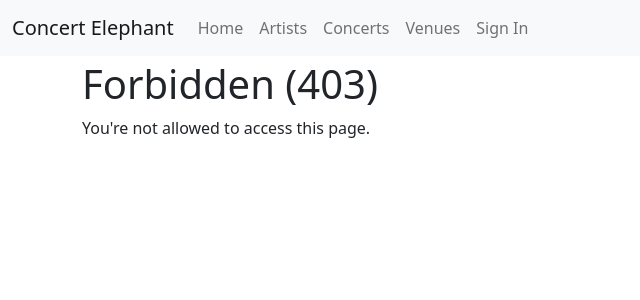
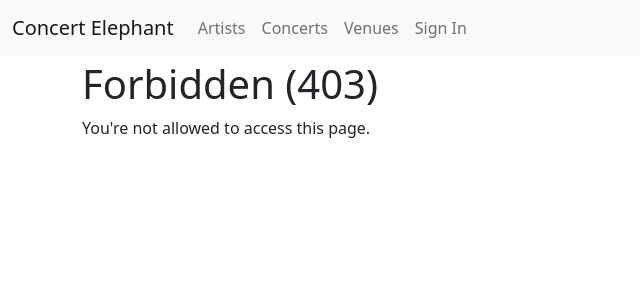
Before and after one commit to soehlert/concert-elephant, a Django app: template concert_elephant/templates/403.html in a window 1280 px wide. Shown: the top 300 px of the page, without its empty margins (0-640 px from the left). Run offline with Django 4.2, Linux system fonts and the light colour scheme; the template is opened without the code that fills it, so the values that code supplies are empty; some libraries are stand-ins or nearby versions.

Commit message:
style(djlint): ran djlint

```diff
--- a/concert_elephant/templates/base.html
+++ b/concert_elephant/templates/base.html
@@ -23,6 +23,8 @@
             crossorigin="anonymous"
             referrerpolicy="no-referrer" />
       <!-- Your stuff: Third-party CSS libraries go here -->
+      <link rel="stylesheet"
+            href="https://cdn.jsdelivr.net/npm/select2-bootstrap-5-theme@1.3.0/dist/select2-bootstrap-5-theme.css" />
       <!-- This file stores project-specific CSS -->
       <link href="{% static 'css/project.css' %}" rel="stylesheet" />
     {% endblock css %}
@@ -58,12 +60,9 @@
                   aria-label="Toggle navigation">
             <span class="navbar-toggler-icon"></span>
           </button>
-          <a class="navbar-brand" href="{% url 'concerts:home' %}">Concert Elephant</a>
+          <a class="navbar-brand" href="{% url 'concerts:home' %}">Concert Elephant<span class="visually-hidden">(current)</span></a>
           <div class="collapse navbar-collapse" id="navbarSupportedContent">
             <ul class="navbar-nav mr-auto">
-              <li class="nav-item active">
-                <a class="nav-link" href="{% url 'concerts:home' %}">Home <span class="visually-hidden">(current)</span></a>
-              </li>
               <li class="nav-item">
                 <a class="nav-link" href="{% url 'concerts:artist-list' %}">Artists</a>
               </li>
```
